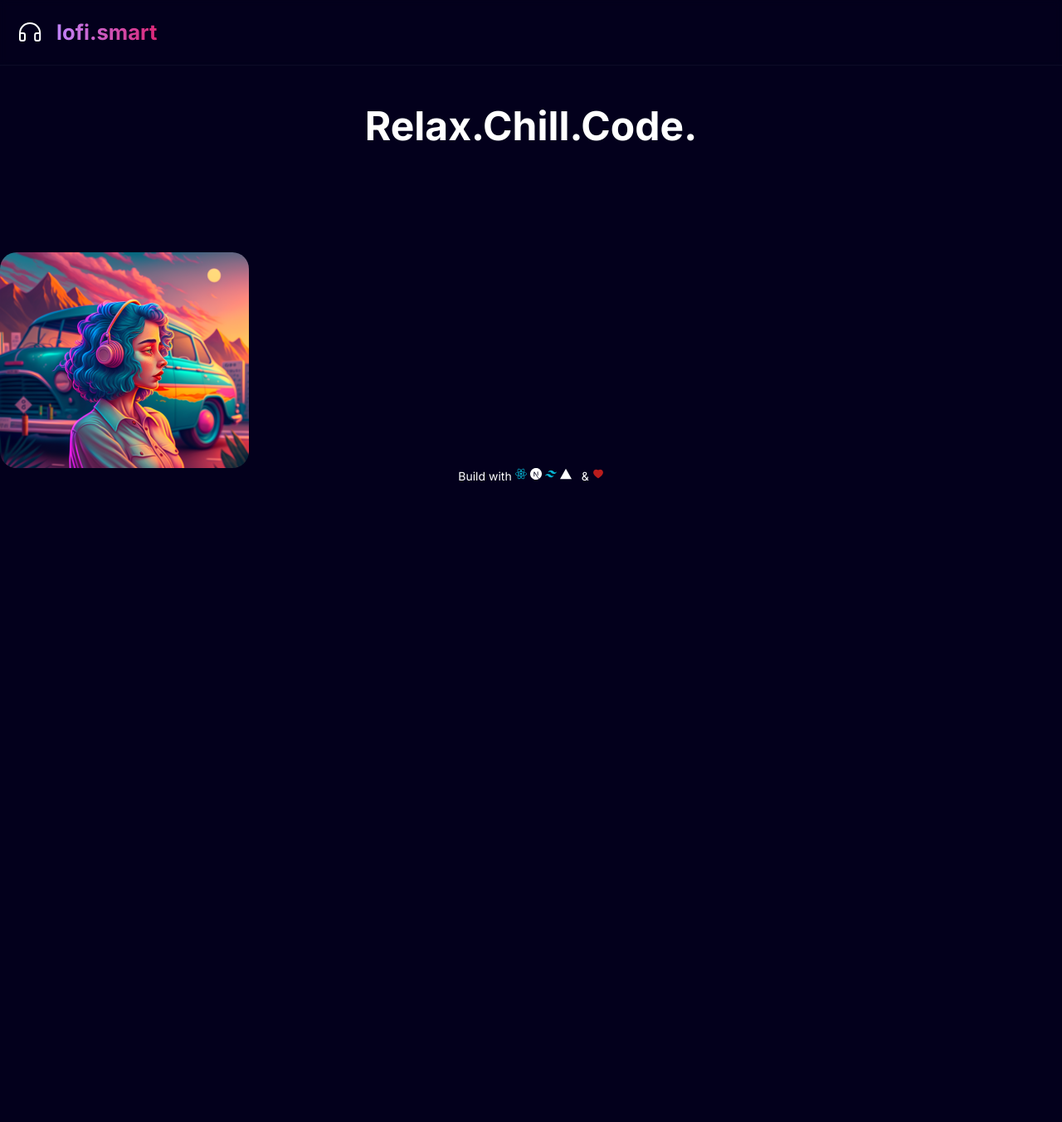
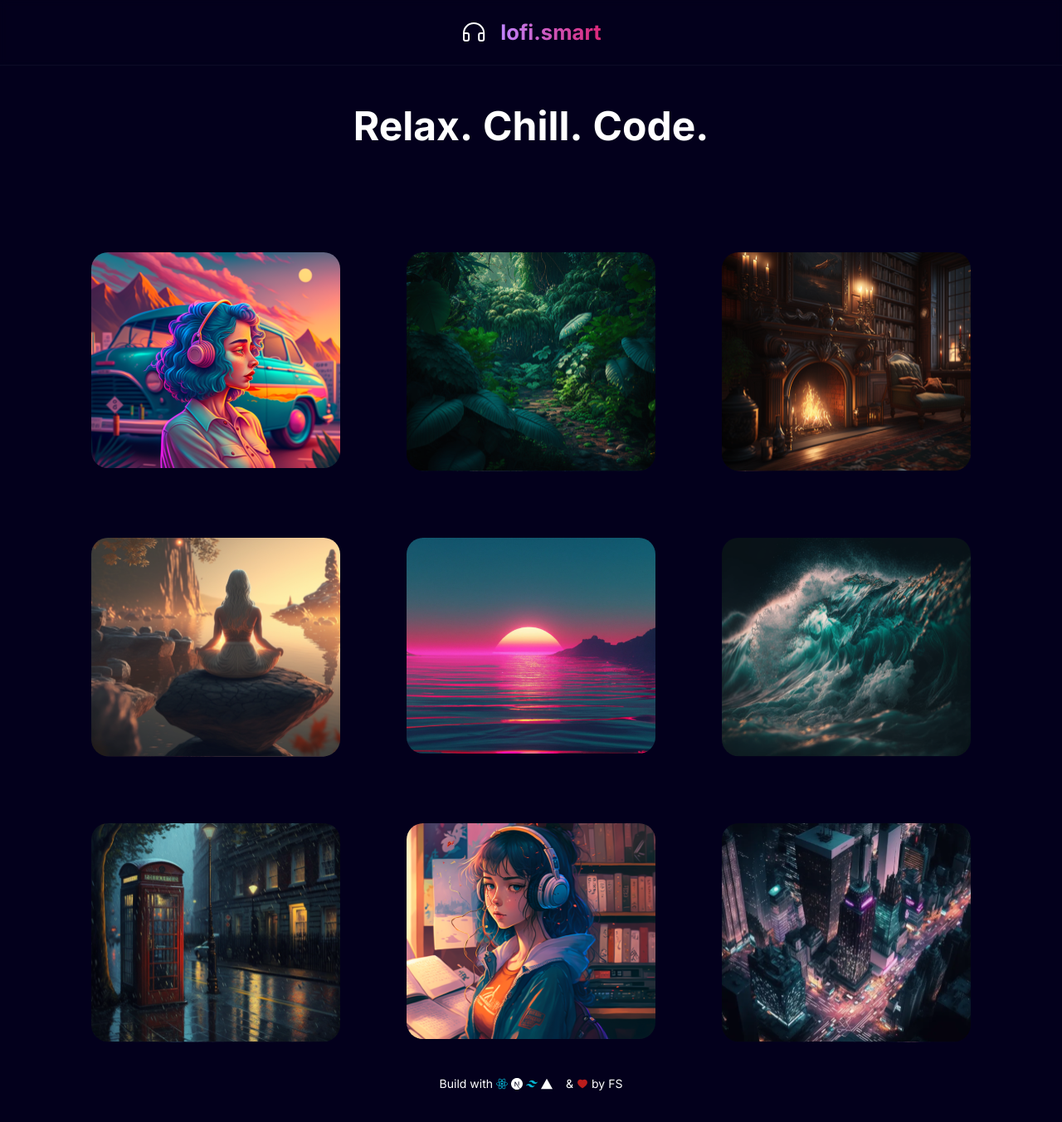
Before and after one commit to felipesantanajs/lofi-smart, a React (Vite) app: page / in a window 1280 px wide. Shown: the top 1352 px of the page at 83% size. Before the commit the page ends 800 px from the top, so only its background shows below. Built offline with nearby package versions, Linux system fonts and the light colour scheme.

Commit message:
updated home page

```diff
--- a/src/App.tsx
+++ b/src/App.tsx
@@ -1,45 +1,69 @@
-import {Headphones} from 'phosphor-react'
-import ImgTailwind from './assets/tailwindcss.png'
+import { Headphones } from 'phosphor-react'
+
 import { SiTailwindcss, SiNextdotjs, SiVercel, SiReact } from 'react-icons/si';
 import { AiFillHeart } from 'react-icons/ai';
 
 
 function App() {
   return (
-    <div className=" mx-auto">
-      <nav className='w-full top-0 fixed z-10 backdrop-filter backdrop-blur-sm bg-opacity-5 border-b border-slate-500/10 p-5'>
+    <div className='flex flex-col items-center max-w-[1440px] lg:max-w-full ' >
+      <nav className='fixed w-full flex items-center justify-center  z-10 backdrop-filter backdrop-blur-sm bg-opacity-5 border-b border-slate-500/10 p-5'>
         <div className='flex items-center gap-4'>
-          <Headphones size="32" className=''/>
+          <Headphones size="32" className='' />
           <h1 className='font-bold text-transparent bg-clip-text  bg-gradient-to-r from-purple-400 to-pink-600'> lofi.smart </h1>
         </div>
       </nav>
-
-      <header className='w-full mx-auto flex gap-1 font-bold justify-center items-center text-5xl py-32'>
-        <h1>
+      <header className='flex justify-center items-center  py-32 px-5 md:text-6xl'>
+        <h1 className='flex gap-3 font-bold text-5xl'>
           <span>Relax.</span>
           <span>Chill.</span>
           <span>Code.</span>
         </h1>
       </header>
+      <main className='mx-auto'>
+        <section className=' grid grid-cols-2 gap-20 place-content-center lg:grid-cols-3'>
+          <div>
+            <img src="./assets/images/chill-cover.svg" alt="lofi" />
+          </div>
+          <div>
+            <img src="./assets/images/forest-cover.svg" alt="lofi" />
+          </div>
+          <div>
+            <img src="./assets/images/library-cover.svg" alt="lofi" />
+          </div>
+          <div>
+            <img src="./assets/images/meditate-cover.svg" alt="lofi" />
+          </div>
+          <div>
+            <img src="./assets/images/night-cover.svg" alt="lofi" />
+          </div>
+          <div>
+            <img src="./assets/images/ocean-cover.svg" alt="lofi" />
+          </div>
+          <div>
+            <img src="./assets/images/rain-cover.svg" alt="lofi" />
+          </div>
+          <div>
+            <img src="./assets/images/study-cover.svg" alt="lofi" />
+          </div>
+          <div>
+            <img src="./assets/images/urban-cover.svg" alt="lofi" />
+          </div>
 
-      <main>
-        <section className='grid grid-cols-1 lg:grid-cols-3'>
-          <div>
-            <img src="/assets/images/chill-cover.svg" alt="lofi" />
-          </div>
         </section>
       </main>
-      <footer className='flex justify-center items-center text-sm gap-3'>
-        <div className='flex gap-1'>
+      <footer className='flex justify-center items-center text-sm gap-4 py-10'>
+        <div className='flex items-center justify-center gap-1'>
           <p>Build with</p>
-          <SiReact className='text-cyan-500'/>
-          <SiNextdotjs />
-          <SiTailwindcss className='text-cyan-500'/>
-          <SiVercel className='text-black-700'/>
+          <SiReact width={50} height={50} className='text-cyan-500' />
+          <SiNextdotjs width={50} height={50} />
+          <SiTailwindcss width={50} height={50} className='text-cyan-500' />
+          <SiVercel width={50} height={50} className='text-black-700' />
         </div>
-        <div className='flex gap-1'>
+        <div className='flex items-center justify-center gap-1'>
           <p>& </p>
-          <AiFillHeart className='text-red-700'/>
+          <AiFillHeart width={50} height={50} className='text-red-700' />
+          <p>by FS</p>
         </div>
       </footer>
     </div>
--- a/src/styles/global.css
+++ b/src/styles/global.css
@@ -19,4 +19,6 @@
 }
 body{
   font-size: 1.6rem;
+  width:100%;
+
 }
```
